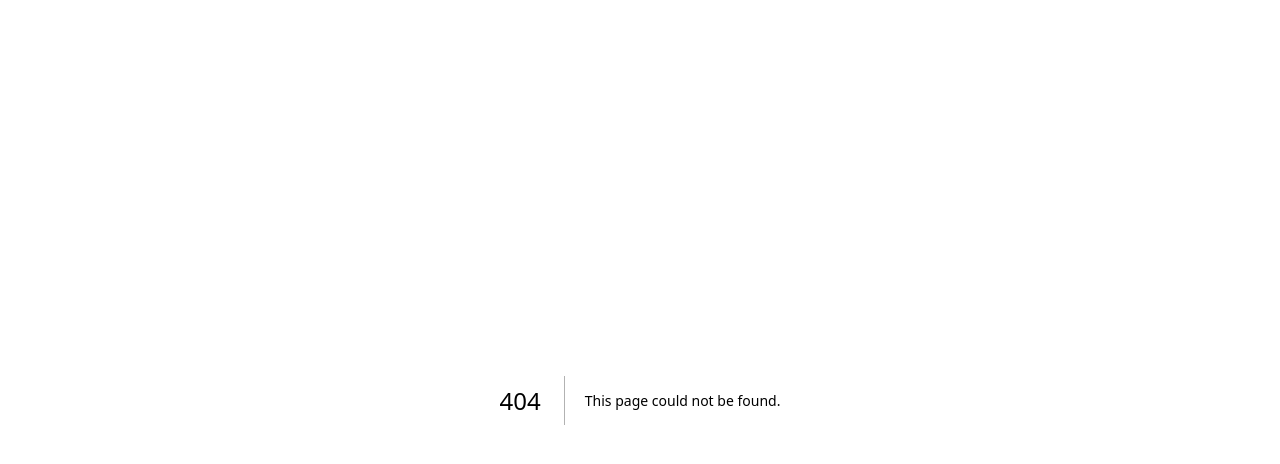
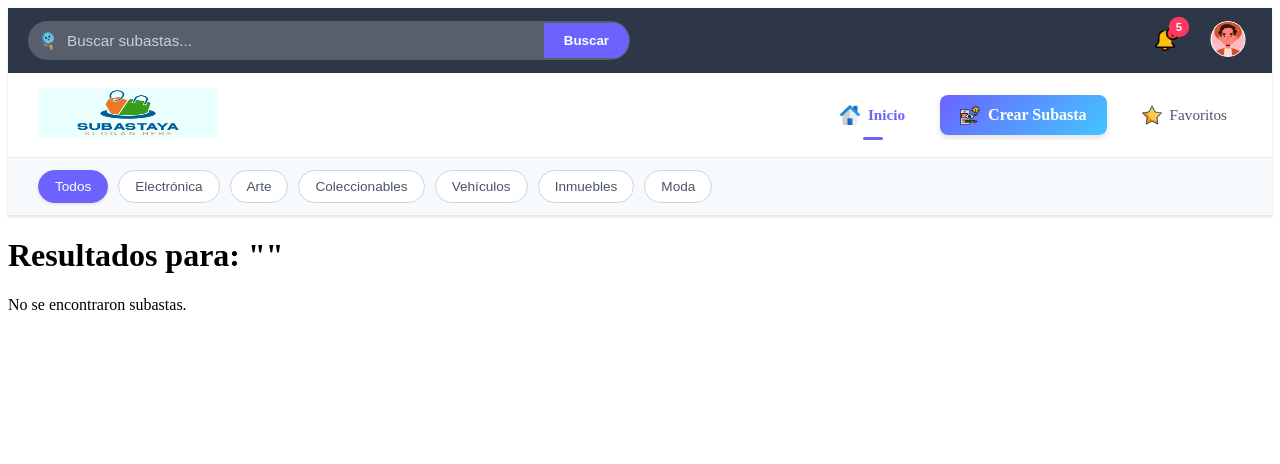
Before and after one commit to daswsi-utp/daswsi-utp-auction-frontend_backend_Dise-o, a Next.js app in the folder frontend/: page /search in a window 1280 px wide. Before the commit this address had no page. Shown: the top 464 px of the page. Built offline with nearby package versions, Linux system fonts and the light colour scheme.

Commit message:
add search page

```diff
--- /dev/null
+++ b/frontend/app/search/page.jsx
@@ -0,0 +1,47 @@
+'use client';
+
+import { useSearchParams } from 'next/navigation';
+import { useEffect, useState } from 'react';
+import Header from '../componets/Header';
+
+export default function SearchPage() {
+  const searchParams = useSearchParams();
+  const query = searchParams.get('query') || '';
+  const [results, setResults] = useState([]);
+  const [loading, setLoading] = useState(false);
+
+  useEffect(() => {
+    if (!query) return;
+    setLoading(true);
+    fetch(`http://localhost:8082/api/search?query=${encodeURIComponent(query)}`)
+      .then(res => res.json())
+      .then(data => setResults(data))
+      .catch(console.error)
+      .finally(() => setLoading(false));
+  }, [query]);
+
+  return (
+    <div>
+      <Header />
+      <main className="p-6">
+        <h1 className="text-2xl font-bold mb-4">Resultados para: "{query}"</h1>
+        {loading ? (
+          <p>Cargando...</p>
+        ) : results.length === 0 ? (
+          <p>No se encontraron subastas.</p>
+        ) : (
+          <div className="grid grid-cols-1 md:grid-cols-3 gap-4">
+            {results.map((item) => (
+              <div key={item.id} className="border rounded-xl p-4 shadow hover:shadow-lg transition">
+                <img src={item.imageUrl} alt={item.title} className="h-48 w-full object-cover rounded mb-2" />
+                <h2 className="text-lg font-semibold">{item.title}</h2>
+                <p className="text-sm text-gray-600 line-clamp-3">{item.description}</p>
+                <p className="text-green-600 font-bold mt-2">S/ {item.initialPrice}</p>
+              </div>
+            ))}
+          </div>
+        )}
+      </main>
+    </div>
+  );
+}
```
